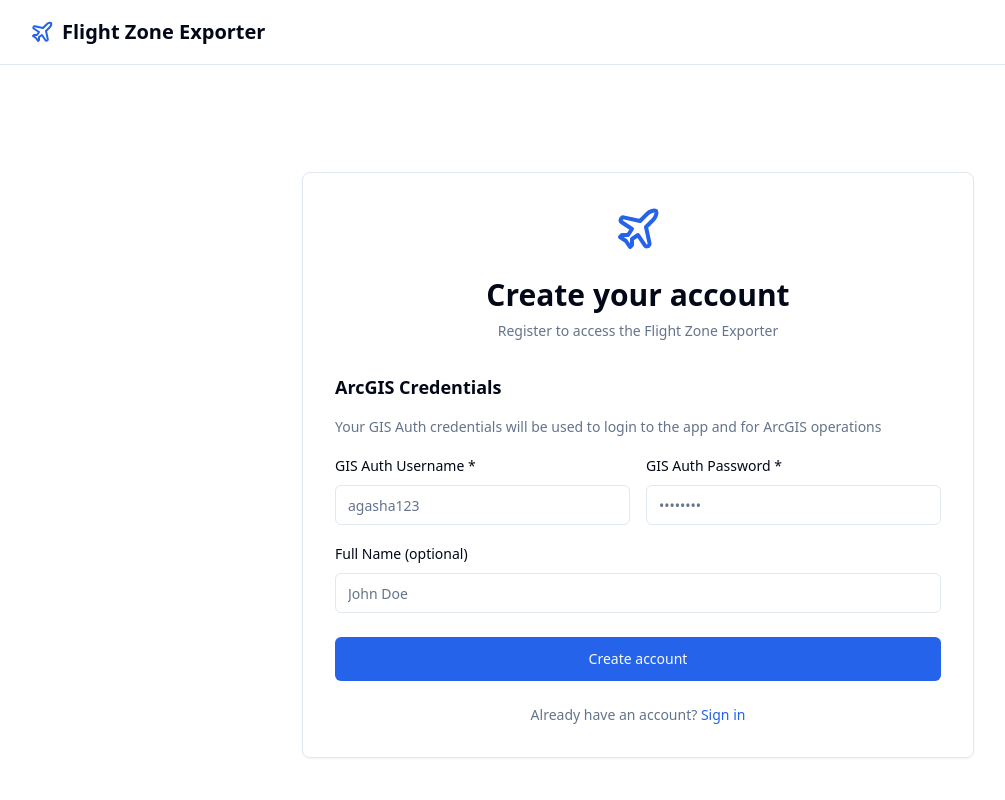
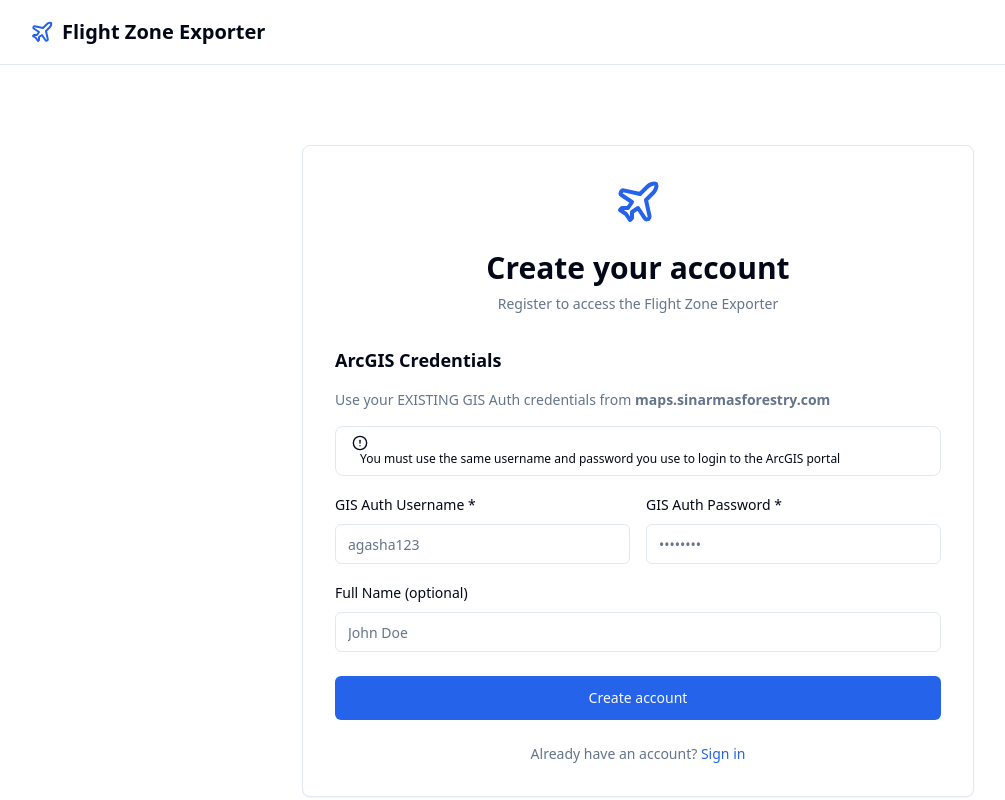
Before and after one commit to radinaldhs/flight-zone-exporter-vue, a Vue app: page /register in a window 1280 px wide. Shown: the top 800 px of the page, without its empty margins (2-1007 px from the left). Built offline with nearby package versions, Linux system fonts and the light colour scheme; no server answers.

Commit message:
refactor registration

```diff
--- a/src/views/RegisterView.vue
+++ b/src/views/RegisterView.vue
@@ -14,8 +14,16 @@
         <div class="space-y-4">
           <h3 class="font-semibold text-lg">ArcGIS Credentials</h3>
           <p class="text-sm text-muted-foreground">
-            Your GIS Auth credentials will be used to login to the app and for ArcGIS operations
+            Use your EXISTING GIS Auth credentials from <strong>maps.sinarmasforestry.com</strong>
           </p>
+          <Alert variant="warning" class="py-2">
+            <AlertCircle class="h-4 w-4" />
+            <div class="ml-2">
+              <p class="text-xs">
+                You must use the same username and password you use to login to the ArcGIS portal
+              </p>
+            </div>
+          </Alert>
 
           <div class="grid grid-cols-1 md:grid-cols-2 gap-4">
             <div>
```
